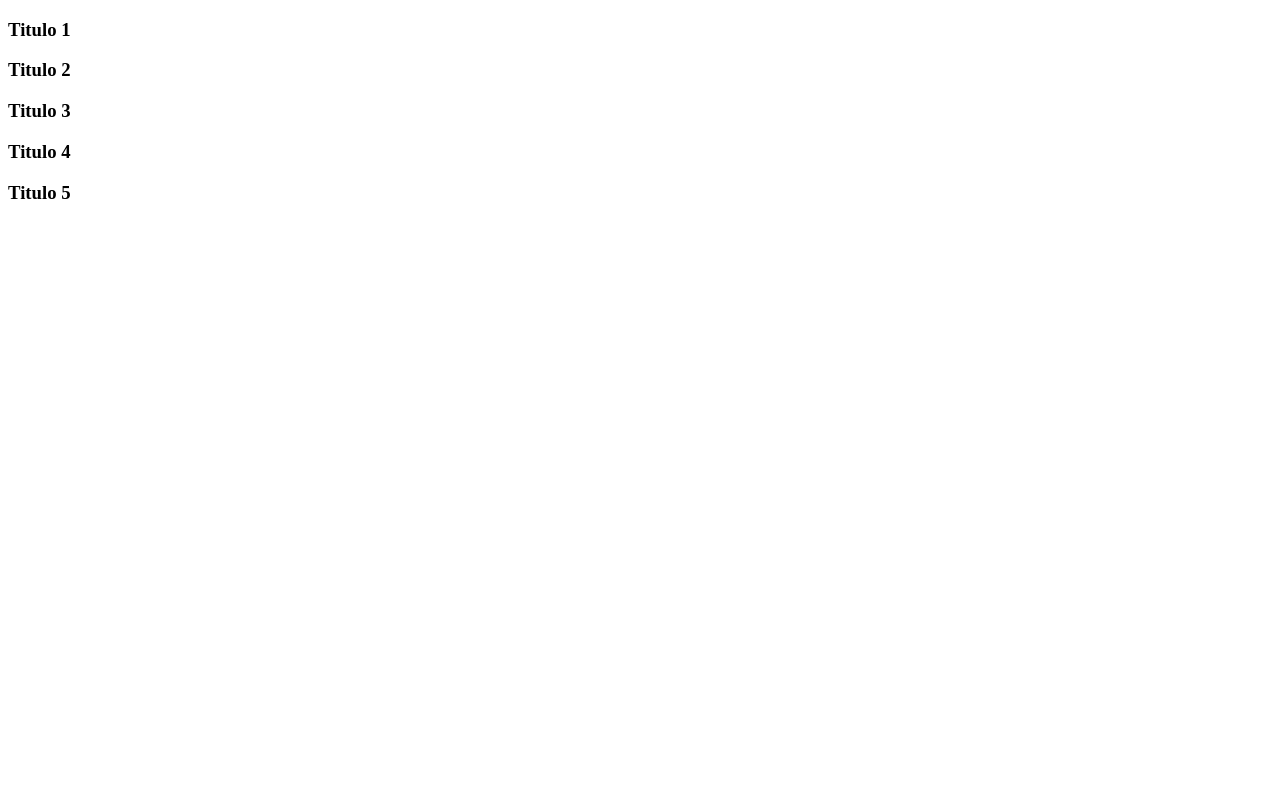
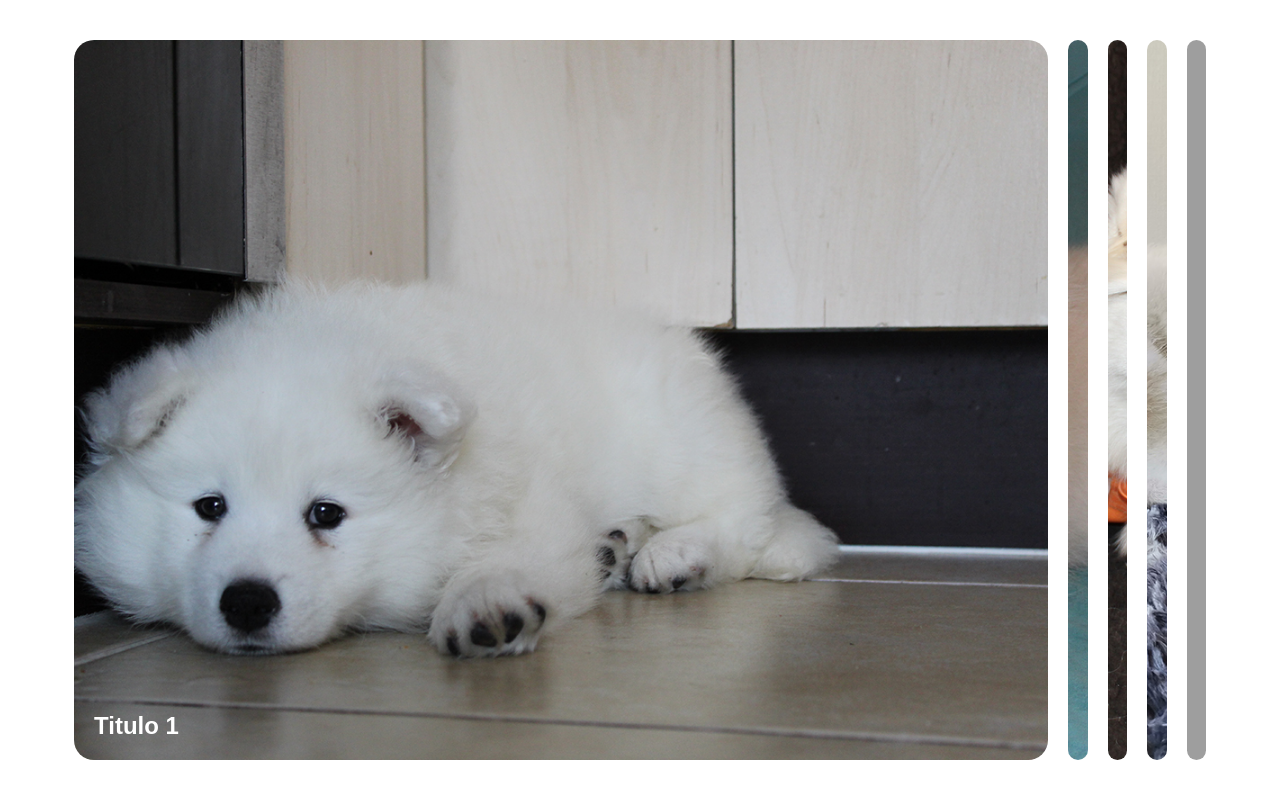
Before and after one commit to ThomasMujica/project_library, a plain HTML site: page expanding-cards/index.html in a window 1280 px wide. Drawn offline with Linux system fonts and the light colour scheme; grey boxes are pictures that could not be loaded.

Commit message:
Finalizando expancion de imagenes

```diff
--- a/expanding-cards/index.html
+++ b/expanding-cards/index.html
@@ -7,23 +7,28 @@
     <title>Expanding Cards</title>
   </head>
   <body>
-    <div class="expandingCard">
-      <div class="panel active">
+    <section class="bodyExpandingCards">
+      <div class="expandingCards">
+        <div
+          class="panel active"
+          style="background-image: url(assets/imagen-1.jpg)"
+        >
           <h3>Titulo 1</h3>
         </div>
-      <div class="panel">
+        <div class="panel" style="background-image: url(assets/imagen-2.jpg)">
           <h3>Titulo 2</h3>
         </div>
-      <div class="panel">
+        <div class="panel" style="background-image: url(assets/imagen-3.jpg)">
           <h3>Titulo 3</h3>
         </div>
-      <div class="panel">
+        <div class="panel" style="background-image: url(assets/imagen-4.jpg)">
           <h3>Titulo 4</h3>
         </div>
-      <div class="panel">
+        <div class="panel" style="background-image: url(assets/imagen-5.jpg)">
           <h3>Titulo 5</h3>
         </div>
       </div>
+    </section>
     <script src="script.js"></script>
   </body>
 </html>
--- a/expanding-cards/script.js
+++ b/expanding-cards/script.js
@@ -0,0 +1,14 @@
+const panels = document.querySelectorAll(".panel");
+
+panels.forEach((panel) => {
+  panel.addEventListener("click", () => {
+    removeActiveClasses();
+    panel.classList.add("active");
+  });
+});
+
+function removeActiveClasses() {
+  panels.forEach((panel) => {
+    panel.classList.remove("active");
+  });
+}
--- a/expanding-cards/style.css
+++ b/expanding-cards/style.css
@@ -0,0 +1,73 @@
+* {
+  box-sizing: border-box;
+}
+
+body {
+  font-family: sans-serif;
+  overflow: hidden;
+  margin: 0;
+}
+
+.bodyExpandingCards {
+  display: flex;
+  align-items: center;
+  justify-content: center;
+  height: 100vh;
+}
+
+.expandingCards {
+  display: flex;
+  width: 90vw;
+}
+
+.panel {
+  background-size: cover;
+  background-position: center;
+  background-repeat: no-repeat;
+  height: 90vh;
+  border-radius: 20px;
+  color: #fff;
+  cursor: pointer;
+  flex: 0.1;
+  margin: 10px;
+  position: relative;
+  -webkit-transition: all 700ms ease-in;
+}
+
+.panel h3 {
+  font-size: 24px;
+  position: absolute;
+  bottom: 20px;
+  left: 20px;
+  margin: 0;
+  opacity: 0;
+}
+
+.panel.active {
+  /* Permite el efecto acordion en la expancion de tarjetas */
+  flex: 5;
+}
+
+.panel.active h3 {
+  /* Regresa la visibilidad y realiza transicion al titulo que se encuentre activo */
+  opacity: 1;
+  transition: opacity 0.5s ease-in 0.4s;
+}
+
+@media (max-width: 480px) {
+  .expandingCards {
+    width: 80vw;
+  }
+
+  .panel {
+    height: 50vh;
+  }
+
+  .panel:nth-of-type(2),
+  .panel:nth-of-type(3),
+  .panel:nth-of-type(4),
+  .panel:nth-of-type(5) {
+    /* Permite mostrar los elementos deseados en la version mobile */
+    display: none;
+  }
+}
```
Also changed, not shown: expanding-cards/assets/imagen-1.jpg (added), expanding-cards/assets/imagen-2.jpg (added), expanding-cards/assets/imagen-3.jpg (added), expanding-cards/assets/imagen-4.jpg (added), 1 other file. Lines whose indentation alone changed are shown as unchanged.
